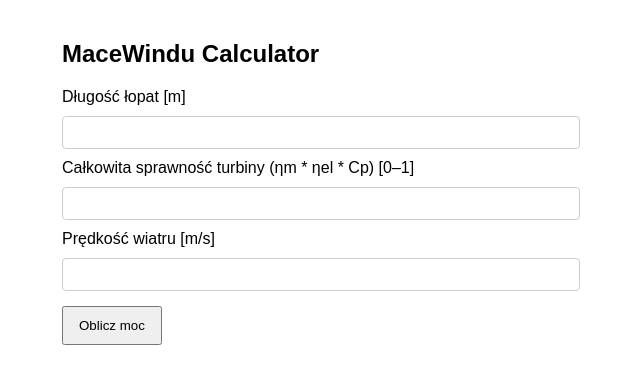
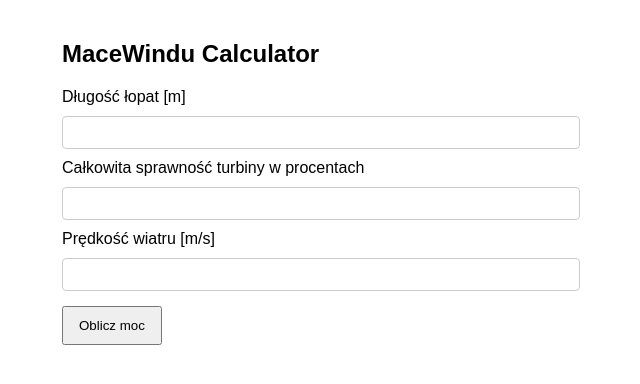
Before and after one commit to justNoriX/Projektzespolowy, a Django app: template MaceWindu/templates/op_analysis.html in a window 1280 px wide. Shown: the top 384 px of the page, without its empty margins (328-968 px from the left). Run offline with Django 3.2, Linux system fonts and the light colour scheme; the template is opened without the code that fills it, so the values that code supplies are empty; parts of the project's set-up code (start-up, migrations or seed data) failed here and were passed over.

Commit message:
drobne zmiany

```diff
--- a/MaceWindu/templates/op_analysis.html
+++ b/MaceWindu/templates/op_analysis.html
@@ -20,7 +20,7 @@
   <input type="number" id="bladeLength" step="0.1">
   <div class="error" id="bladeLengthError"></div>
 
-  <label for="efficiency">Całkowita sprawność turbiny (ηm * ηel * Cp) [0–1]</label>
+  <label for="efficiency">Całkowita sprawność turbiny w procentach</label>
   <input type="number" id="efficiency" step="0.01">
   <div class="error" id="efficiencyError"></div>
 
@@ -33,7 +33,6 @@
   <div id="result"></div>
 
   <script>
-
 
     function calculatePower() {
       const rho = 1.225;
@@ -59,9 +58,9 @@
       }
 
       // Walidacja sprawności
-      if (isNaN(efficiency) || efficiency <= 0 || efficiency > 1) {
+      if (isNaN(efficiency) || efficiency <= 0 || efficiency > 100) {
         efficiencyInput.classList.add('invalid');
-        document.getElementById('efficiencyError').innerText = "Sprawność musi być liczbą z przedziału (0–1].";
+        document.getElementById('efficiencyError').innerText = "Sprawność musi być liczbą z przedziału (0–100].";
         valid = false;
       }
 
@@ -79,7 +78,7 @@
 
       // Obliczenia
       const area = Math.PI * Math.pow(bladeLength, 2);
-      const power = 0.5 * rho * area * Math.pow(windSpeed, 3) * efficiency;
+      const power = 0.5 * rho * area * Math.pow(windSpeed, 3) * efficiency/100;
 
       document.getElementById("result").innerText = `Moc wiatru: ${power.toFixed(2)/1000} kW`;
     }
```
